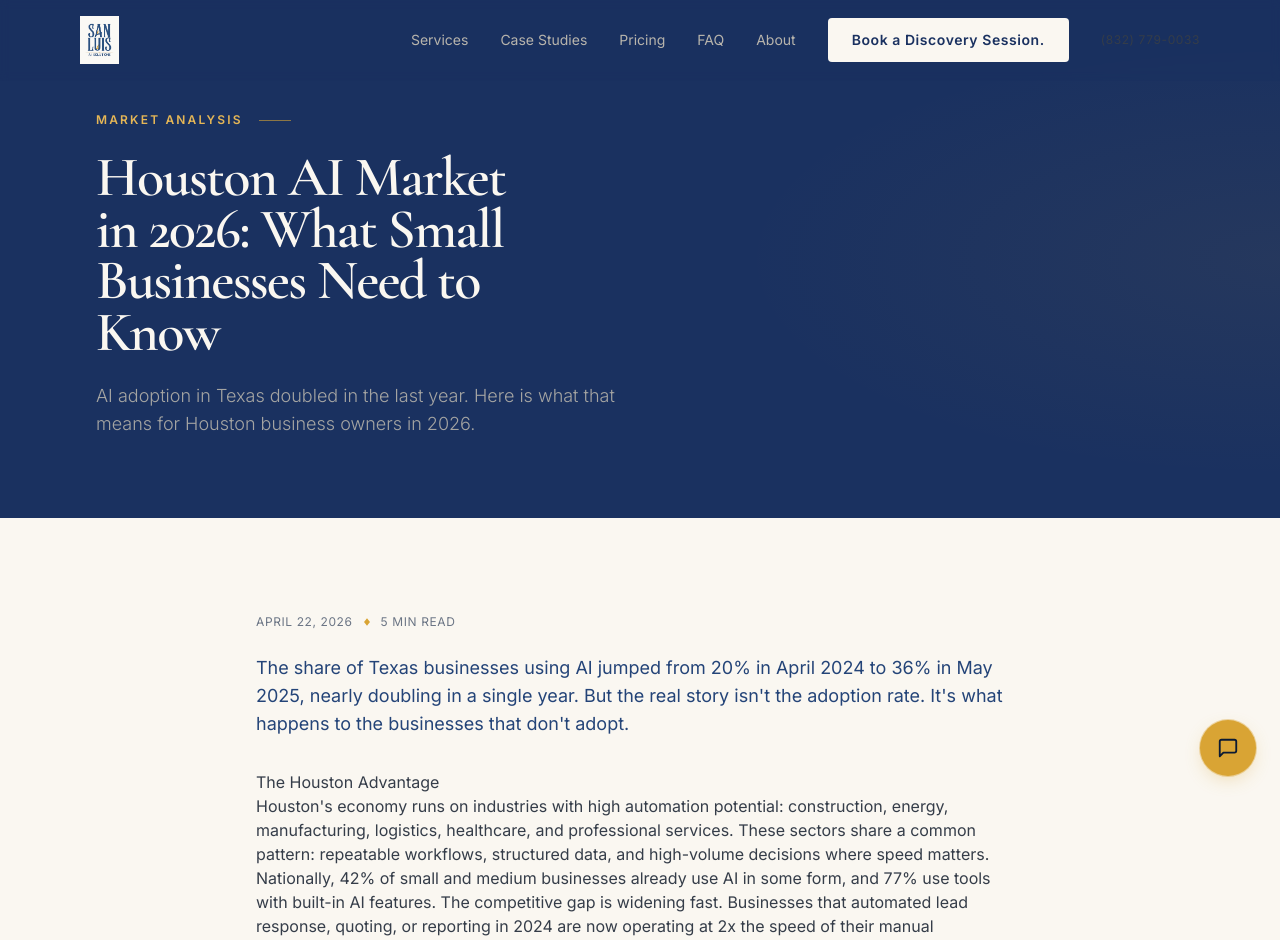
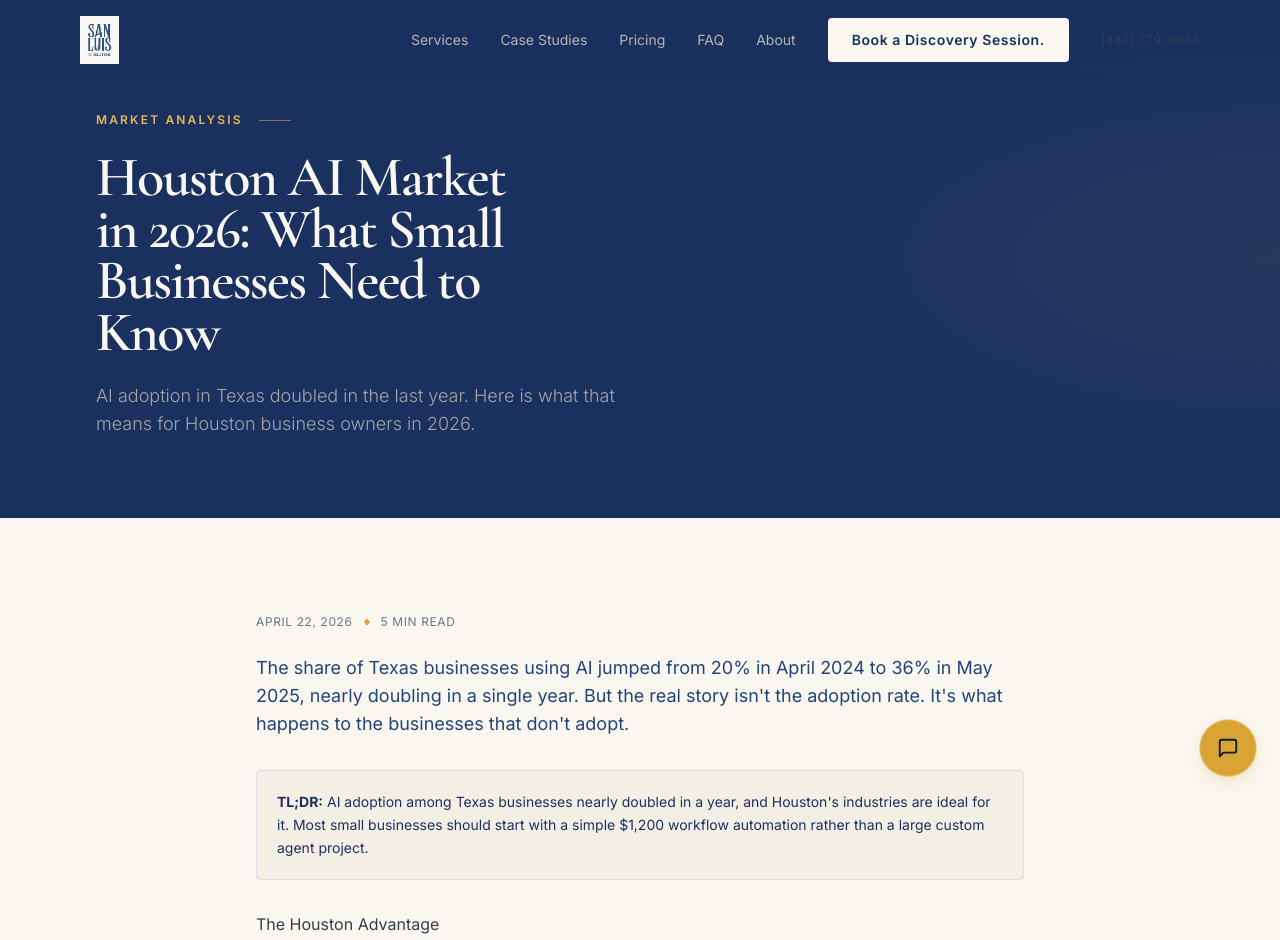
Before and after one commit to SanLuis-AI-Solutions/sanluisai-portfolio, a Next.js app: page /blog/houston-ai-market-2026 in a window 1280 px wide. Shown: the top 940 px of the page. Built offline with nearby package versions, Linux system fonts and the light colour scheme.

Commit message:
seo: Step 2e — AEO snippet optimization
- 11 blog posts already have TL;DR boxes from GEO pass (verified)
- FAQ first-sentence answers verified as direct and quotable
- No content changes needed — snippet structure was already correct

```diff
--- a/app/blog/ai-agents-vs-chatbots/page.tsx
+++ b/app/blog/ai-agents-vs-chatbots/page.tsx
@@ -73,6 +73,11 @@ export default function Page() {
             <p>
               Here is the difference in plain language, a side-by-side comparison, and the exact scenarios where each one makes sense for a Houston business.
             </p>
+            <div className="bg-bone-100 border border-navy-200 rounded p-5 mb-8">
+              <p className="font-sans text-sm text-navy-800 leading-relaxed m-0">
+                <strong>TL;DR:</strong> AI agents take action across your systems. Chatbots answer questions. A $1,200 chatbot handles FAQs and lead capture. A $5,000+ agent runs multi-step workflows like quoting, booking, and CRM updates while you sleep.
+              </p>
+            </div>
 
             <h2>The Chatbot You Know</h2>
             <p>
--- a/app/blog/ai-cost-roi-breakdown/page.tsx
+++ b/app/blog/ai-cost-roi-breakdown/page.tsx
@@ -68,6 +68,11 @@ export default function Page() {
 
           <div className="prose prose-navy max-w-none">
             <p className="lead text-lg text-navy-700 mb-8">Most AI pricing pages hide the number. Ours doesn&rsquo;t. Here&rsquo;s exactly what AI costs, exactly what it saves, and how to tell a good investment from a money pit.</p>
+            <div className="bg-bone-100 border border-navy-200 rounded p-5 mb-8">
+              <p className="font-sans text-sm text-navy-800 leading-relaxed m-0">
+                <strong>TL;DR:</strong> AI costs less than most businesses expect: $300 for a Discovery Session, $1,200+ for automations, $5,000+ for agents or custom systems. Most workflow automations pay for themselves in 1-4 months because they replace hours of manual work forever.
+              </p>
+            </div>
 
             <h2>The Numbers Nobody Shows You</h2>
             <p>There&rsquo;s a reason AI pricing pages say &ldquo;contact us.&rdquo; They want to size you up before they name a price. That approach tells you more about the vendor than about the cost. If the price depends on your budget rather than the problem, you&rsquo;re not buying a solution. You&rsquo;re being sold a package.</p>
--- a/app/blog/ai-implementation-timeline/page.tsx
+++ b/app/blog/ai-implementation-timeline/page.tsx
@@ -42,6 +42,11 @@ export default function Page() {
           <div className="font-sans text-xs text-fg3 uppercase tracking-wider mb-6 flex items-center gap-2">May 8, 2026<span className="inline-block w-3 h-3 flex-shrink-0"><svg xmlns="http://www.w3.org/2000/svg" viewBox="0 0 32 32" fill="none" className="w-full h-full"><path d="M16 6 L24 16 L16 26 L8 16 Z" fill="#D9A434"/></svg></span>6 min read</div>
           <div className="prose prose-navy max-w-none">
             <p className="lead text-lg text-navy-700 mb-8">Most people picture an AI project as a six-month slog through discovery phases, pilot programs, and endless stakeholder meetings. It doesn&rsquo;t have to be that way. Here&rsquo;s what a real build looks like when you skip the theater.</p>
+            <div className="bg-bone-100 border border-navy-200 rounded p-5 mb-8">
+              <p className="font-sans text-sm text-navy-800 leading-relaxed m-0">
+                <strong>TL;DR:</strong> From a $300 Discovery Session to a live AI system takes about 14 days: Day 1 maps your problem, Day 3 delivers the ranked audit, Day 7 shows a working prototype, and Day 14 deploys the finished system.
+              </p>
+            </div>
 
             <h2>Day 0: You Book The Call</h2>
             <p>What you&rsquo;ll need: 30 minutes, one real problem, and the willingness to hear &ldquo;AI isn&rsquo;t the answer for this&rdquo; if that&rsquo;s the truth. What you won&rsquo;t need: technical knowledge, a big team, a big budget, or a prepared presentation.</p>
--- a/app/blog/ai-ready-problem-signs/page.tsx
+++ b/app/blog/ai-ready-problem-signs/page.tsx
@@ -68,6 +68,11 @@ export default function Page() {
 
           <div className="prose prose-navy max-w-none">
             <p className="lead text-lg text-navy-700 mb-8">AI solves specific types of problems. The trick is knowing which ones to solve with AI, and which ones will only cost more once AI is bolted on.</p>
+            <div className="bg-bone-100 border border-navy-200 rounded p-5 mb-8">
+              <p className="font-sans text-sm text-navy-800 leading-relaxed m-0">
+                <strong>TL;DR:</strong> Your business is AI-ready if you have repetitive, rules-based work, slow response times that cost deals, unused data, or clear one-sentence problems. If the issue is rare, low-cost, or needs human judgment, use a checklist instead.
+              </p>
+            </div>
 
             <h2>Sign #1: You Have Data But No Decisions</h2>
             <p>You collect customer data, sales data, or operational data, but you never find time to analyze it. Your spreadsheet has 10,000 rows and you still make decisions based on intuition.</p>
--- a/app/blog/automation-mistakes-guide/page.tsx
+++ b/app/blog/automation-mistakes-guide/page.tsx
@@ -68,6 +68,11 @@ export default function Page() {
 
           <div className="prose prose-navy max-w-none">
             <p className="lead text-lg text-navy-700 mb-8">Over the past year, we've seen dozens of automation projects: some that succeeded brilliantly and some that failed expensively. The failures share the same five patterns every time. Here is how to spot them before you write a check.</p>
+            <div className="bg-bone-100 border border-navy-200 rounded p-5 mb-8">
+              <p className="font-sans text-sm text-navy-800 leading-relaxed m-0">
+                <strong>TL;DR:</strong> Most automation projects fail because they automate broken processes, start with a platform instead of a problem, over-engineer the first build, lack an internal owner, or measure hours saved instead of business outcomes. Fix the workflow first, then automate the simplest version.
+              </p>
+            </div>
 
             <h2>Mistake #1: Automating a Process That Shouldn't Exist</h2>
             <p>This is the most expensive mistake. A business has a broken workflow: too many approvals, unnecessary steps, redundant data entry. Then it decides to automate it instead of fixing it. The result is a fast, reliable version of a broken process.</p>
--- a/app/blog/discovery-session-breakdown/page.tsx
+++ b/app/blog/discovery-session-breakdown/page.tsx
@@ -66,6 +66,11 @@ export default function Page() {
 
           <div className="prose prose-navy max-w-none">
             <p className="lead text-lg text-navy-700 mb-8">$300 for a one-hour meeting sounds expensive until you realize it replaces four weeks of discovery-phase billing.</p>
+            <div className="bg-bone-100 border border-navy-200 rounded p-5 mb-8">
+              <p className="font-sans text-sm text-navy-800 leading-relaxed m-0">
+                <strong>TL;DR:</strong> In the $300 Discovery Session you get a 60-minute business audit that identifies your most expensive problem, calculates its cost, sketches a fix, and delivers a written roadmap with fixed-price quote and timeline. No retainer required.
+              </p>
+            </div>
 
             <h2>Before the Session</h2>
             <p>You fill out a brief form: company website, biggest pain point, current tools, budget range. This lets us skip the "tell us about your business" portion and get straight to the problem. No sales pitch. No discovery deck. Just context.</p>
--- a/app/blog/garza-international-roi-breakdown/page.tsx
+++ b/app/blog/garza-international-roi-breakdown/page.tsx
@@ -68,6 +68,11 @@ export default function Page() {
 
           <div className="prose prose-navy max-w-none">
             <p className="lead text-lg text-navy-700 mb-8">Garza International's estimating team was spending 6+ hours per bid response. The math was simple: they could only bid on a fraction of available projects, and the ones they did bid on were priced based on stale data.</p>
+            <div className="bg-bone-100 border border-navy-200 rounded p-5 mb-8">
+              <p className="font-sans text-sm text-navy-800 leading-relaxed m-0">
+                <strong>TL;DR:</strong> Garza International, a Houston construction firm, cut bid turnaround by 60% with a custom AI quoting system built in three weeks for a fixed price. The system pays for itself with a single additional won bid.
+              </p>
+            </div>
 
             <h2>The Cost of Manual Quoting</h2>
             <p>Before the AI system, each construction quote required an estimator to:</p>
--- a/app/blog/houston-ai-market-2026/page.tsx
+++ b/app/blog/houston-ai-market-2026/page.tsx
@@ -68,6 +68,11 @@ export default function Page() {
 
           <div className="prose prose-navy max-w-none">
             <p className="lead text-lg text-navy-700 mb-8">The share of Texas businesses using AI jumped from 20% in April 2024 to 36% in May 2025, nearly doubling in a single year. But the real story isn't the adoption rate. It's what happens to the businesses that don't adopt.</p>
+            <div className="bg-bone-100 border border-navy-200 rounded p-5 mb-8">
+              <p className="font-sans text-sm text-navy-800 leading-relaxed m-0">
+                <strong>TL;DR:</strong> AI adoption among Texas businesses nearly doubled in a year, and Houston's industries are ideal for it. Most small businesses should start with a simple $1,200 workflow automation rather than a large custom agent project.
+              </p>
+            </div>
 
             <h2>The Houston Advantage</h2>
             <p>Houston's economy runs on industries with high automation potential: construction, energy, manufacturing, logistics, healthcare, and professional services. These sectors share a common pattern: repeatable workflows, structured data, and high-volume decisions where speed matters.</p>
--- a/app/blog/implementation-timeline/page.tsx
+++ b/app/blog/implementation-timeline/page.tsx
@@ -70,6 +70,11 @@ export default function Page() {
             <p className="lead text-lg text-navy-700 mb-8">
               Most &ldquo;AI development&rdquo; projects are black boxes. You pay hourly, you hope for progress, and you pray the timeline doesn&rsquo;t slip. We replace the black box with a 14-day roadmap. Here&rsquo;s how it works.
             </p>
+            <div className="bg-bone-100 border border-navy-200 rounded p-5 mb-8">
+              <p className="font-sans text-sm text-navy-800 leading-relaxed m-0">
+                <strong>TL;DR:</strong> A working AI system can be live in 14 days: $300 Discovery Session on Day 1, ranked audit by Day 3, working prototype by Day 7, deployed system by Day 14. Fixed price, you own the code, 6-month ROI guarantee.
+              </p>
+            </div>
 
             <h2>Day 0: You Book the Call</h2>
             <p>You book a $300 Discovery Session. What you&rsquo;ll need: 30 minutes, an open mind, and a real, painful problem. What you won&rsquo;t need: technical knowledge, a big budget, or a development team. We handle all of that.</p>
--- a/app/blog/real-estate-ai-guide/page.tsx
+++ b/app/blog/real-estate-ai-guide/page.tsx
@@ -70,6 +70,11 @@ export default function Page() {
             <p className="lead text-lg text-navy-700 mb-8">
               Most &ldquo;AI for real estate&rdquo; content is about generating listing descriptions. That&rsquo;s the wrong problem. The real money is in what happens between the lead and the close.
             </p>
+            <div className="bg-bone-100 border border-navy-200 rounded p-5 mb-8">
+              <p className="font-sans text-sm text-navy-800 leading-relaxed m-0">
+                <strong>TL;DR:</strong> The best real estate AI handles lead response, follow-up, and CMA drafts, not listing descriptions. A $1,200 lead intake automation can respond in under 30 seconds and book showings while you sleep.
+              </p>
+            </div>
 
             <h2>The Real Estate Problem AI Actually Solves</h2>
             <p>Real estate agents lose deals to time, not to competitors. A lead comes in at 8 PM. You respond at 10 AM. By then, the prospect has already booked a showing with someone else.</p>
--- a/app/blog/why-ai-consulting-fails/page.tsx
+++ b/app/blog/why-ai-consulting-fails/page.tsx
@@ -66,6 +66,11 @@ export default function Page() {
 
           <div className="prose prose-navy max-w-none">
             <p className="lead text-lg text-navy-700 mb-8">The AI consulting industry has a dirty secret: most firms bill by the month, deliver slide decks, and leave you exactly where you started.</p>
+            <div className="bg-bone-100 border border-navy-200 rounded p-5 mb-8">
+              <p className="font-sans text-sm text-navy-800 leading-relaxed m-0">
+                <strong>TL;DR:</strong> Traditional AI consulting fails because it rewards long discovery phases, slide decks, and narrow pilots instead of shipped software. We replace that with a $300 Discovery Session, fixed-price builds, and working systems deployed in 1-6 weeks.
+              </p>
+            </div>
 
             <h2>The Three Failure Modes</h2>
 
```
